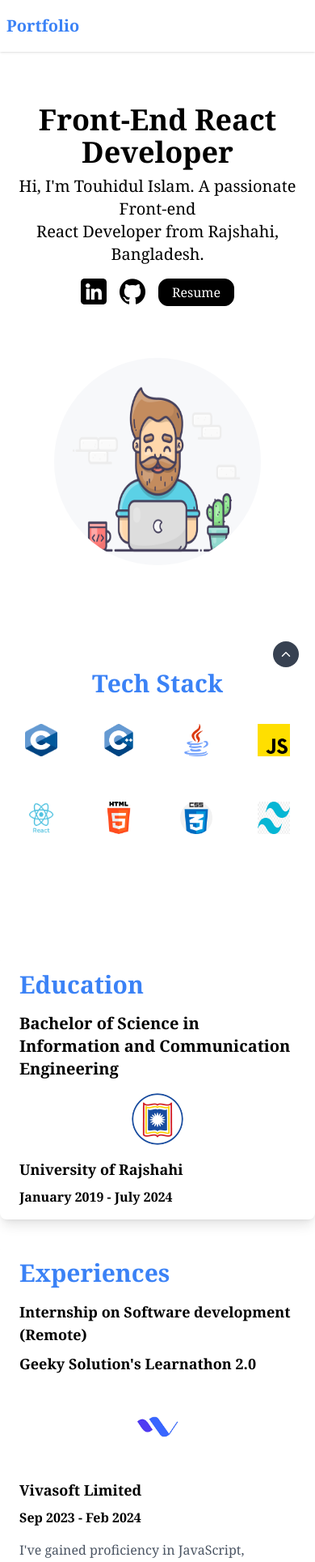
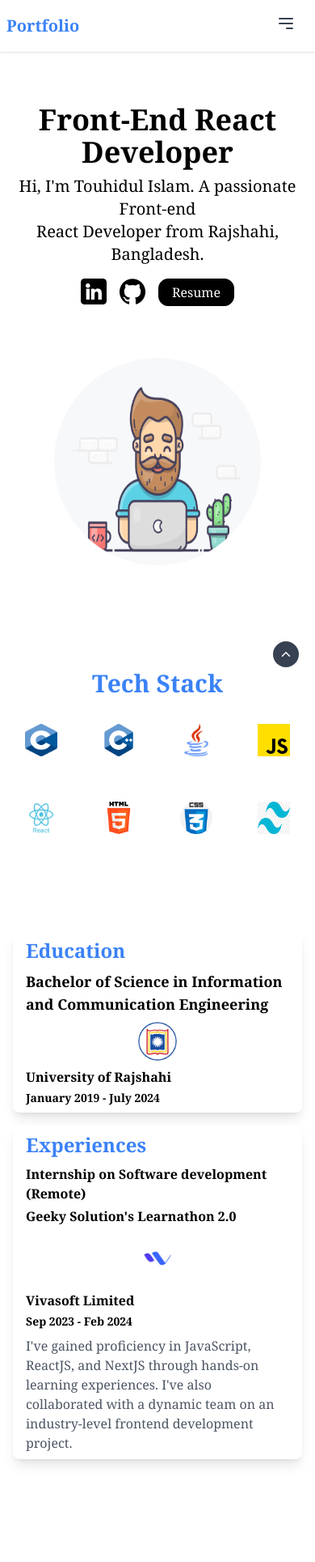
Before and after one commit to touhid9teen/portfolio2, a React (Create React App) app: page / in a window 390 px wide. Shown: the top 1929 px of the page at 81% size. Built offline with nearby package versions, Linux system fonts and the light colour scheme.

Commit message:
made it more responsive

```diff
--- a/src/components/About.jsx
+++ b/src/components/About.jsx
@@ -4,40 +4,48 @@ import VS from "../icons/vivasoft.png";
 
 function About() {
     return (
-        <div className="flex flex-col md:flex-row justify-center items-center mt-32 gap-8 font-serif">
-            <div className="flex flex-col bg-white shadow-lg rounded-lg max-w-md px-6 py-4 hover:shadow-neon transition-shadow duration-500">
-                <h1 className="font-bold text-3xl mb-4 text-blue-500">
+        <div className="flex items-center justify-center min-h-screen">
+            <div className="grid grid-cols-1 md:grid-cols-2 gap-4 md:gap-8 m-4 md:m-8 font-serif">
+                <div className="flex flex-col bg-white shadow-lg rounded-lg max-w-md px-4 md:px-6 py-2 md:py-4 hover:shadow-neon transition-shadow duration-500">
+                    <h1 className="font-bold text-2xl md:text-3xl mb-2 md:mb-4 text-blue-500">
                         Education
                     </h1>
-                <h2 className="text-xl font-semibold">
+                    <h2 className="text-lg md:text-xl font-semibold">
                         Bachelor of Science in Information and Communication
                         Engineering
                     </h2>
-                <img src={RU} className="h-16 w-16 rounded-full mx-auto mt-4" />
-                <h3 className="text-lg font-semibold mt-4">
+                    <img
+                        src={RU}
+                        className="h-12 md:h-16 w-12 md:w-16 rounded-full mx-auto mt-2 md:mt-4"
+                    />
+                    <h3 className="text-md md:text-lg font-semibold mt-2 md:mt-4">
                         University of Rajshahi
                     </h3>
-                <h4 className="text-md font-semibold mt-2">
+                    <h4 className="text-sm md:text-md font-semibold mt-1 md:mt-2">
                         January 2019 - July 2024
                     </h4>
                 </div>
-            <div className="flex flex-col bg-white shadow-lg rounded-lg max-w-md px-6 py-4 hover:shadow-neon transition-shadow duration-500">
-
-                <h1 className="font-bold  mb-4 text-3xl text-blue-500">
+                <div className="flex flex-col bg-white shadow-lg rounded-lg max-w-md px-4 md:px-6 py-2 md:py-4 hover:shadow-neon transition-shadow duration-500">
+                    <h1 className="font-bold text-2xl md:text-3xl mb-2 md:mb-4 text-blue-500">
                         Experiences
                     </h1>
-                <h2 className="text-lg font-semibold">
+                    <h2 className="text-md md:text-lg font-semibold">
                         Internship on Software development (Remote)
                     </h2>
-                <h3 className="text-lg font-semibold mt-2">
+                    <h3 className="text-md md:text-lg font-semibold mt-1 md:mt-2">
                         Geeky Solution's Learnathon 2.0
                     </h3>
-                <img src={VS} className="h-24 w-24 rounded-full mx-auto mt-4" />
-                <h4 className="text-lg font-semibold mt-4">Vivasoft Limited</h4>
-                <h5 className="text-md font-semibold mt-2">
+                    <img
+                        src={VS}
+                        className="h-16 md:h-24 w-16 md:w-24 rounded-full mx-auto mt-2 md:mt-4"
+                    />
+                    <h4 className="text-md md:text-lg font-semibold mt-2 md:mt-4">
+                        Vivasoft Limited
+                    </h4>
+                    <h5 className="text-sm md:text-md font-semibold mt-1 md:mt-2">
                         Sep 2023 - Feb 2024
                     </h5>
-                <p className="mt-4 text-gray-600">
+                    <p className="mt-2 md:mt-4 text-gray-600">
                         I've gained proficiency in JavaScript, ReactJS, and NextJS
                         through hands-on learning experiences. I've also
                         collaborated with a dynamic team on an industry-level
@@ -45,6 +53,7 @@ function About() {
                     </p>
                 </div>
             </div>
+        </div>
     );
 }
 
--- a/src/components/Contact.jsx
+++ b/src/components/Contact.jsx
@@ -48,7 +48,8 @@ function Contact() {
                 Want to start a new project? <br />
                 Or just say hello.
             </p>
-            <div className="flex flex-col sm:flex-row space-y-5 sm:space-y-0 sm:space-x-5">
+            <div className="flex flex-wrap justify-center items-center space-x-2 space-y-2 sm:space-x-5 sm:space-y-0">
+                {" "}
                 {socialLinks.map((link, index) => (
                     <a
                         key={index}
@@ -59,7 +60,7 @@ function Contact() {
                         <img
                             src={link.src}
                             alt={link.alt}
-                            className="h-10 w-10 sm:h-10 sm:w-10 md:h-10 md:w-10"
+                            className="h-10 w-10"
                         />
                     </a>
                 ))}
--- a/src/components/Navbar.jsx
+++ b/src/components/Navbar.jsx
@@ -1,9 +1,15 @@
-import React from "react";
+import React, { useState } from "react";
 import { Link } from "react-scroll";
 
 function Navbar() {
+    const [isOpen, setIsOpen] = useState(false);
+
+    const toggleMenu = () => {
+        setIsOpen(!isOpen);
+    };
+
     return (
-        <nav className="bg-white shadow font-serif">
+        <nav className="bg-white shadow font-serif relative">
             <div className="max-w-7xl mx-auto px-2 sm:px-4 lg:px-8">
                 <div className="relative flex items-center justify-between h-16">
                     <div className="flex items-center justify-between w-full">
@@ -44,9 +50,75 @@ function Navbar() {
                                 Contact
                             </Link>
                         </div>
+                        <div className="sm:hidden">
+                            <button
+                                onClick={toggleMenu}
+                                className="text-gray-700 hover:text-white focus:outline-none mr-4"
+                            >
+                                <svg
+                                    className="h-6 w-6"
+                                    fill="none"
+                                    viewBox="0 0 24 24"
+                                    stroke="currentColor"
+                                >
+                                    <path
+                                        strokeLinecap="round"
+                                        strokeLinejoin="round"
+                                        strokeWidth="2"
+                                        d={
+                                            isOpen
+                                                ? "M6 18L18 6M6 6l12 12"
+                                                : "M4 6h16M4 12h16m-7 6h7"
+                                        }
+                                    />
+                                </svg>
+                            </button>
+                        </div>
                     </div>
                 </div>
             </div>
+            {isOpen && (
+                <div className="sm:hidden absolute inset-x-0 top-16 bg-white shadow font-serif">
+                    <div className="px-2 pt-2 pb-3 space-y-1">
+                        <Link
+                            to="home"
+                            smooth={true}
+                            duration={1000}
+                            className="block text-gray-700 hover:bg-gray-700 hover:text-white px-3 py-2 rounded-md text-sm font-medium cursor-pointer"
+                            onClick={toggleMenu}
+                        >
+                            Home
+                        </Link>
+                        <Link
+                            to="about"
+                            smooth={true}
+                            duration={1000}
+                            className="block text-gray-700 hover:bg-gray-700 hover:text-white px-3 py-2 rounded-md text-sm font-medium cursor-pointer"
+                            onClick={toggleMenu}
+                        >
+                            About
+                        </Link>
+                        <Link
+                            to="project"
+                            smooth={true}
+                            duration={1000}
+                            className="block text-gray-700 hover:bg-gray-700 hover:text-white px-3 py-2 rounded-md text-sm font-medium cursor-pointer"
+                            onClick={toggleMenu}
+                        >
+                            Project
+                        </Link>
+                        <Link
+                            to="contact"
+                            smooth={true}
+                            duration={1000}
+                            className="block text-gray-700 hover:bg-gray-700 hover:text-white px-3 py-2 rounded-md text-sm font-medium cursor-pointer"
+                            onClick={toggleMenu}
+                        >
+                            Contact
+                        </Link>
+                    </div>
+                </div>
+            )}
         </nav>
     );
 }
```
Lines whose indentation alone changed are shown as unchanged.
